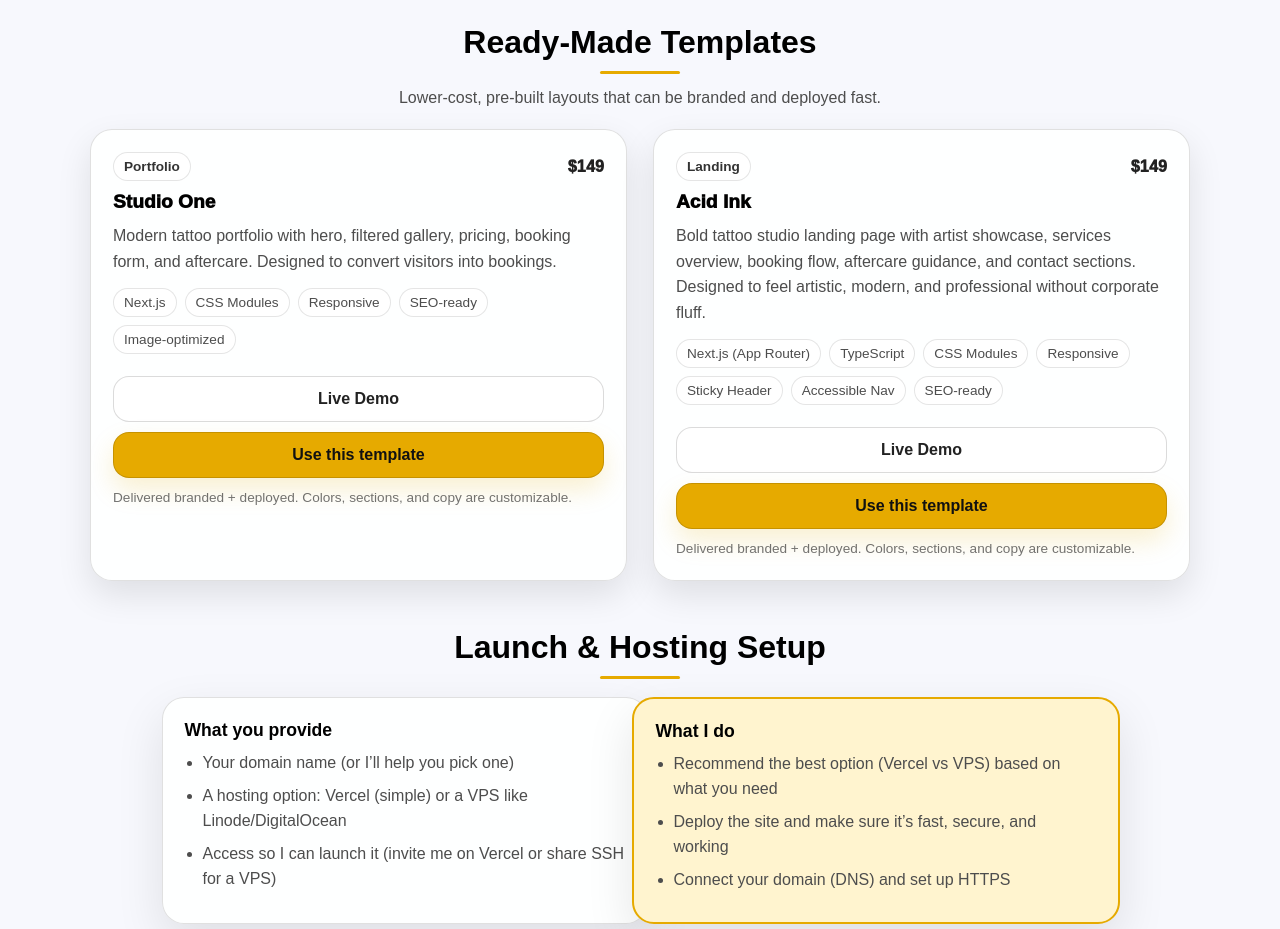
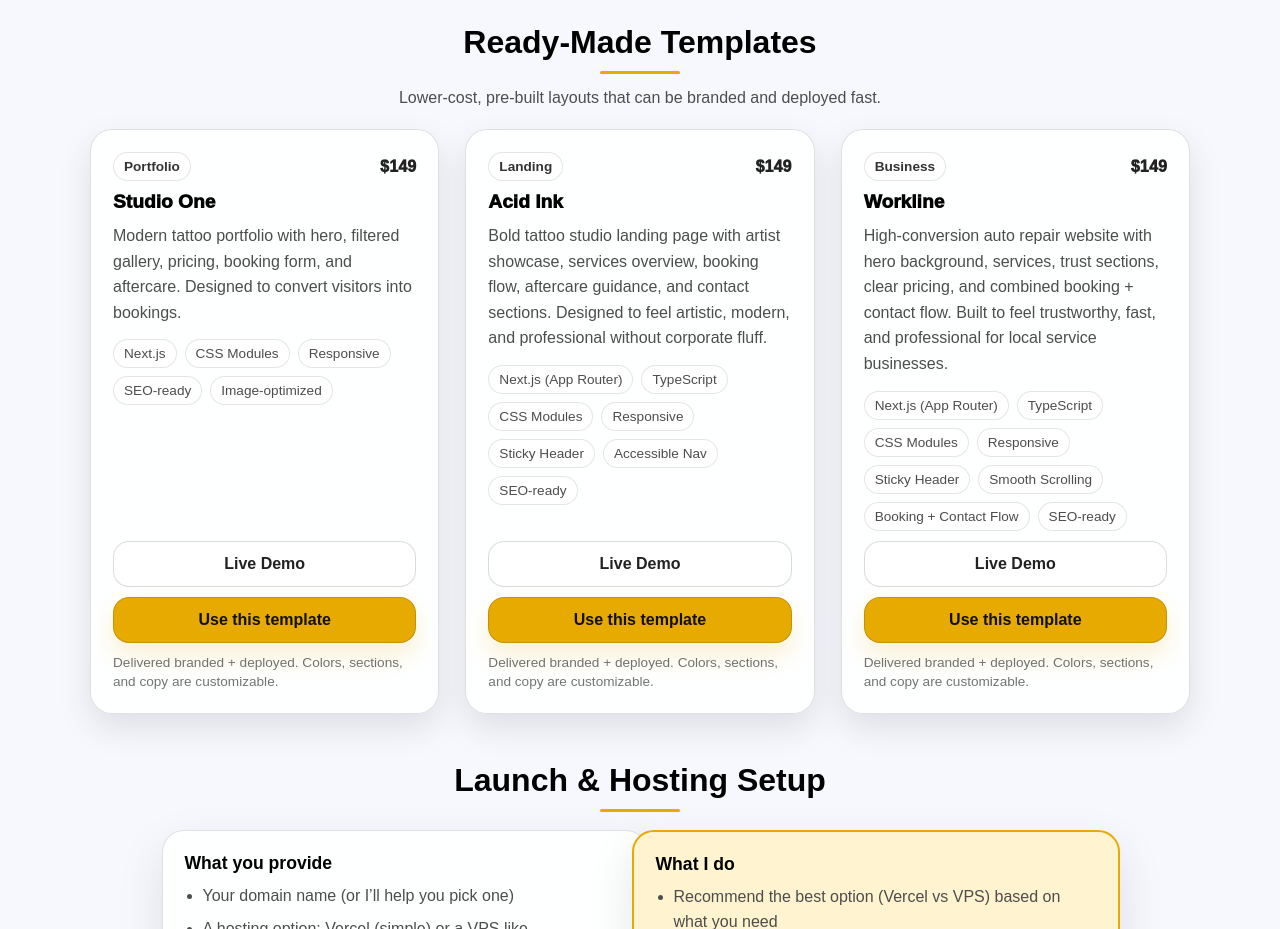
Before and after one commit to vances25/vanthedev, a Next.js app in the folder frontend/: page / in a window 1280 px wide. Shown: the part 1120-2049 px from the top of the page. Built offline with nearby package versions, Linux system fonts and the light colour scheme.

Commit message:
added new template workline

```diff
--- a/frontend/src/componets/Templates/Templates.module.css
+++ b/frontend/src/componets/Templates/Templates.module.css
@@ -131,15 +131,20 @@
 }
 
 .actions{
-  margin-top: 12px;
+  margin-top: auto;          /* pushes buttons to the bottom */
   display: flex;
   flex-direction: column;
   gap: 10px;
+  align-items: center;
+  width: 100%;
 }
 
 .btn,
 .btnPrimary{
   width: 100%;
+  max-width: 360px;          /* SAME width for every card */
+  margin-left: auto;
+  margin-right: auto;
   display: inline-flex;
   align-items: center;
   justify-content: center;
@@ -147,9 +152,11 @@
   border-radius: 16px;
   font-weight: 900;
   text-decoration: none;
-  transition: transform 0.18s ease, box-shadow 0.18s ease;
   box-sizing: border-box;
+  text-align: center;
 }
+
+/* ---------- END BUTTON FIX ---------- */
 
 .btn{
   background: #ffffff;
@@ -182,4 +189,9 @@
     grid-template-columns: 1fr;
     gap: 16px;
   }
+
+  .btn,
+  .btnPrimary{
+    max-width: 100%;
+  }
 }
--- a/frontend/src/componets/Templates/Templates.tsx
+++ b/frontend/src/componets/Templates/Templates.tsx
@@ -47,6 +47,23 @@ const DEFAULT_ITEMS: TemplateItem[] = [
       "Responsive",
       "Sticky Header",
       "Accessible Nav",
+      "SEO-ready",
+    ],
+  },
+    {
+    tag: "Business",
+    title: "Workline",
+    desc: "High-conversion auto repair website with hero background, services, trust sections, clear pricing, and combined booking + contact flow. Built to feel trustworthy, fast, and professional for local service businesses.",
+    price: "$149",
+    demoUrl: "https://workline-olive.vercel.app/",
+    stack: [
+      "Next.js (App Router)",
+      "TypeScript",
+      "CSS Modules",
+      "Responsive",
+      "Sticky Header",
+      "Smooth Scrolling",
+      "Booking + Contact Flow",
       "SEO-ready",
     ],
   },
```
